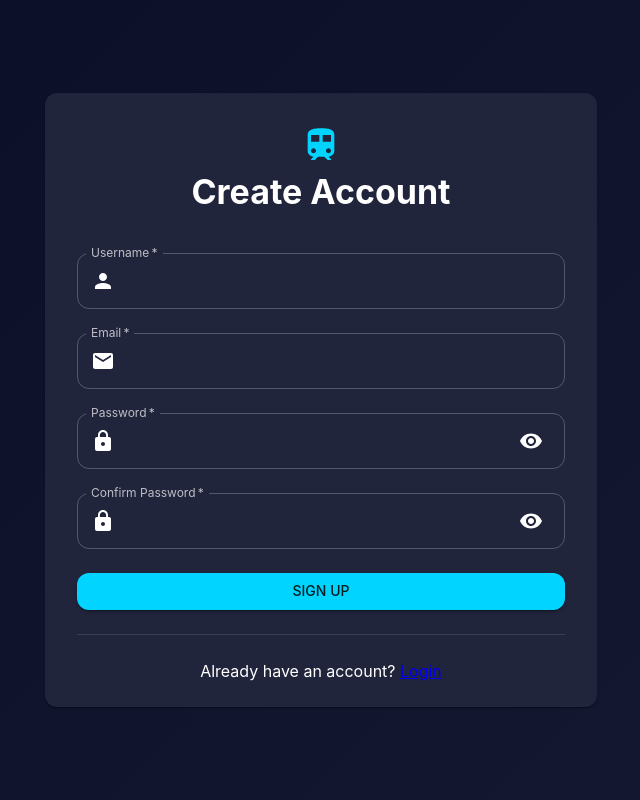
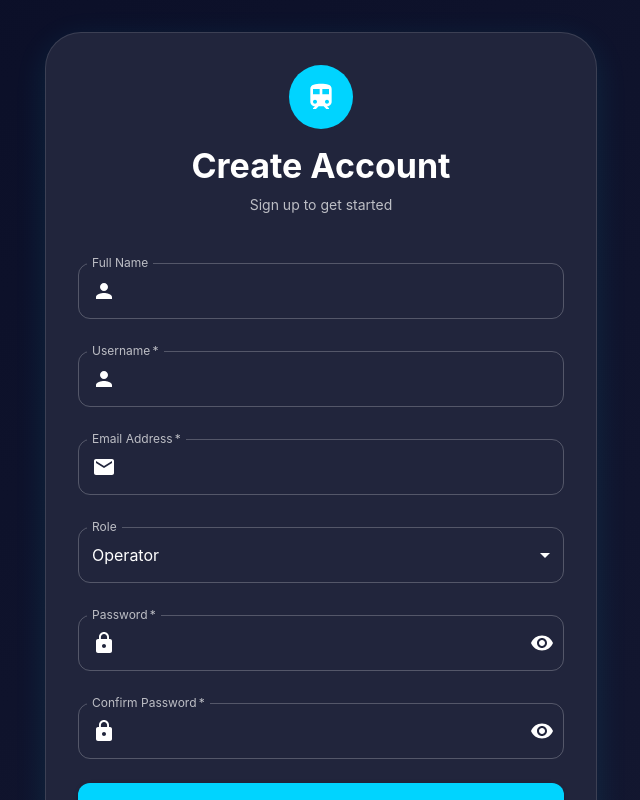
Before and after one commit to nikhilsoftwareboy/AI-powered-Train-Traffic-Control, a React (Vite) app in the folder frontend/: page /register in a window 1280 px wide. Shown: the top 800 px of the page, without its empty margins (319-959 px from the left). Built offline with nearby package versions, Linux system fonts and the light colour scheme; no server answers.

Commit message:
login issue register

```diff
--- a/frontend/src/pages/Register.jsx
+++ b/frontend/src/pages/Register.jsx
@@ -11,7 +11,8 @@ import {
   Alert,
   InputAdornment,
   IconButton,
-  Divider
+  Divider,
+  MenuItem
 } from '@mui/material'
 import {
   Visibility,
@@ -23,15 +24,17 @@ import {
 } from '@mui/icons-material'
 import { motion } from 'framer-motion'
 import { useAuth } from '../contexts/AuthContext'
+import toast from 'react-hot-toast'
 
 function Register() {
   const [formData, setFormData] = useState({
     username: '',
     email: '',
     password: '',
-    confirmPassword: ''
+    confirmPassword: '',
+    fullName: '',
+    role: 'operator'
   })
-
   const [showPassword, setShowPassword] = useState(false)
   const [showConfirmPassword, setShowConfirmPassword] = useState(false)
   const [error, setError] = useState('')
@@ -47,7 +50,10 @@ function Register() {
   }, [isAuthenticated, navigate])
 
   const handleChange = (e) => {
-    setFormData({ ...formData, [e.target.name]: e.target.value })
+    setFormData({
+      ...formData,
+      [e.target.name]: e.target.value
+    })
     setError('')
   }
 
@@ -56,28 +62,27 @@ function Register() {
     setError('')
     setLoading(true)
 
-    const { username, email, password, confirmPassword } = formData
-
-    if (!username || !email || !password) {
-      setError('All fields are required')
+    // Validation
+    if (!formData.username || !formData.email || !formData.password) {
+      setError('Please fill in all required fields')
       setLoading(false)
       return
     }
 
-    if (password !== confirmPassword) {
+    if (formData.password !== formData.confirmPassword) {
       setError('Passwords do not match')
       setLoading(false)
       return
     }
 
-    if (password.length < 6) {
+    if (formData.password.length < 6) {
       setError('Password must be at least 6 characters')
       setLoading(false)
       return
     }
 
-    // ✅ SEND ONLY REQUIRED DATA
-    const result = await register({ username, email, password })
+    const { confirmPassword, ...registerData } = formData
+    const result = await register(registerData)
 
     if (result.success) {
       navigate('/')
@@ -95,23 +100,74 @@ function Register() {
         display: 'flex',
         alignItems: 'center',
         justifyContent: 'center',
-        backgroundImage: 'linear-gradient(135deg, #0a0e27 0%, #151932 100%)'
+        bgcolor: 'background.default',
+        backgroundImage: 'linear-gradient(135deg, #0a0e27 0%, #151932 100%)',
+        py: 4
       }}
     >
       <Container maxWidth="sm">
-        <motion.div initial={{ opacity: 0, y: 20 }} animate={{ opacity: 1, y: 0 }}>
-          <Card>
+        <motion.div
+          initial={{ opacity: 0, y: 20 }}
+          animate={{ opacity: 1, y: 0 }}
+          transition={{ duration: 0.5 }}
+        >
+          <Card
+            sx={{
+              bgcolor: 'background.paper',
+              border: '1px solid',
+              borderColor: 'divider',
+              borderRadius: 3,
+              boxShadow: '0 8px 32px rgba(0, 212, 255, 0.1)'
+            }}
+          >
             <CardContent sx={{ p: 4 }}>
-              <Box textAlign="center" mb={3}>
-                <TrainIcon sx={{ fontSize: 40, color: 'primary.main' }} />
-                <Typography variant="h4" fontWeight={700}>
+              <Box sx={{ textAlign: 'center', mb: 4 }}>
+                <Box
+                  sx={{
+                    display: 'inline-flex',
+                    alignItems: 'center',
+                    justifyContent: 'center',
+                    width: 64,
+                    height: 64,
+                    borderRadius: '50%',
+                    bgcolor: 'primary.main',
+                    mb: 2
+                  }}
+                >
+                  <TrainIcon sx={{ fontSize: 32, color: 'white' }} />
+                </Box>
+                <Typography variant="h4" sx={{ fontWeight: 700, mb: 1 }}>
                   Create Account
+                </Typography>
+                <Typography variant="body2" color="text.secondary">
+                  Sign up to get started
                 </Typography>
               </Box>
 
-              {error && <Alert severity="error">{error}</Alert>}
+              {error && (
+                <Alert severity="error" sx={{ mb: 3 }}>
+                  {error}
+                </Alert>
+              )}
 
               <form onSubmit={handleSubmit}>
+                <TextField
+                  fullWidth
+                  label="Full Name"
+                  name="fullName"
+                  value={formData.fullName}
+                  onChange={handleChange}
+                  margin="normal"
+                  InputProps={{
+                    startAdornment: (
+                      <InputAdornment position="start">
+                        <PersonIcon color="action" />
+                      </InputAdornment>
+                    )
+                  }}
+                  sx={{ mb: 2 }}
+                />
+
                 <TextField
                   fullWidth
                   label="Username"
@@ -123,15 +179,16 @@ function Register() {
                   InputProps={{
                     startAdornment: (
                       <InputAdornment position="start">
-                        <PersonIcon />
+                        <PersonIcon color="action" />
                       </InputAdornment>
                     )
                   }}
+                  sx={{ mb: 2 }}
                 />
 
                 <TextField
                   fullWidth
-                  label="Email"
+                  label="Email Address"
                   name="email"
                   type="email"
                   value={formData.email}
@@ -141,11 +198,27 @@ function Register() {
                   InputProps={{
                     startAdornment: (
                       <InputAdornment position="start">
-                        <EmailIcon />
+                        <EmailIcon color="action" />
                       </InputAdornment>
                     )
                   }}
+                  sx={{ mb: 2 }}
                 />
+
+                <TextField
+                  fullWidth
+                  label="Role"
+                  name="role"
+                  select
+                  value={formData.role}
+                  onChange={handleChange}
+                  margin="normal"
+                  sx={{ mb: 2 }}
+                >
+                  <MenuItem value="operator">Operator</MenuItem>
+                  <MenuItem value="viewer">Viewer</MenuItem>
+                  <MenuItem value="admin">Admin</MenuItem>
+                </TextField>
 
                 <TextField
                   fullWidth
@@ -159,15 +232,21 @@ function Register() {
                   InputProps={{
                     startAdornment: (
                       <InputAdornment position="start">
-                        <LockIcon />
+                        <LockIcon color="action" />
                       </InputAdornment>
                     ),
                     endAdornment: (
-                      <IconButton onClick={() => setShowPassword(!showPassword)}>
-                        {showPassword ? <VisibilityOff /> : <Visibility />}
-                      </IconButton>
+                      <InputAdornment position="end">
+                        <IconButton
+                          onClick={() => setShowPassword(!showPassword)}
+                          edge="end"
+                        >
+                          {showPassword ? <VisibilityOff /> : <Visibility />}
+                        </IconButton>
+                      </InputAdornment>
                     )
                   }}
+                  sx={{ mb: 2 }}
                 />
 
                 <TextField
@@ -182,33 +261,61 @@ function Register() {
                   InputProps={{
                     startAdornment: (
                       <InputAdornment position="start">
-                        <LockIcon />
+                        <LockIcon color="action" />
                       </InputAdornment>
                     ),
                     endAdornment: (
-                      <IconButton onClick={() => setShowConfirmPassword(!showConfirmPassword)}>
-                        {showConfirmPassword ? <VisibilityOff /> : <Visibility />}
-                      </IconButton>
+                      <InputAdornment position="end">
+                        <IconButton
+                          onClick={() => setShowConfirmPassword(!showConfirmPassword)}
+                          edge="end"
+                        >
+                          {showConfirmPassword ? <VisibilityOff /> : <Visibility />}
+                        </IconButton>
+                      </InputAdornment>
                     )
                   }}
+                  sx={{ mb: 3 }}
                 />
 
                 <Button
+                  type="submit"
                   fullWidth
-                  type="submit"
                   variant="contained"
-                  sx={{ mt: 2 }}
+                  size="large"
                   disabled={loading}
+                  sx={{
+                    py: 1.5,
+                    mb: 2,
+                    fontSize: '1rem',
+                    fontWeight: 600
+                  }}
                 >
-                  {loading ? 'Creating Account...' : 'Sign Up'}
+                  {loading ? 'Creating account...' : 'Sign Up'}
                 </Button>
               </form>
 
-              <Divider sx={{ my: 3 }} />
+              <Divider sx={{ my: 3 }}>
+                <Typography variant="body2" color="text.secondary">
+                  OR
+                </Typography>
+              </Divider>
 
-              <Typography align="center">
-                Already have an account? <Link to="/login">Login</Link>
-              </Typography>
+              <Box sx={{ textAlign: 'center' }}>
+                <Typography variant="body2" color="text.secondary">
+                  Already have an account?{' '}
+                  <Link
+                    to="/login"
+                    style={{
+                      color: '#00d4ff',
+                      textDecoration: 'none',
+                      fontWeight: 600
+                    }}
+                  >
+                    Sign in here
+                  </Link>
+                </Typography>
+              </Box>
             </CardContent>
           </Card>
         </motion.div>
```
